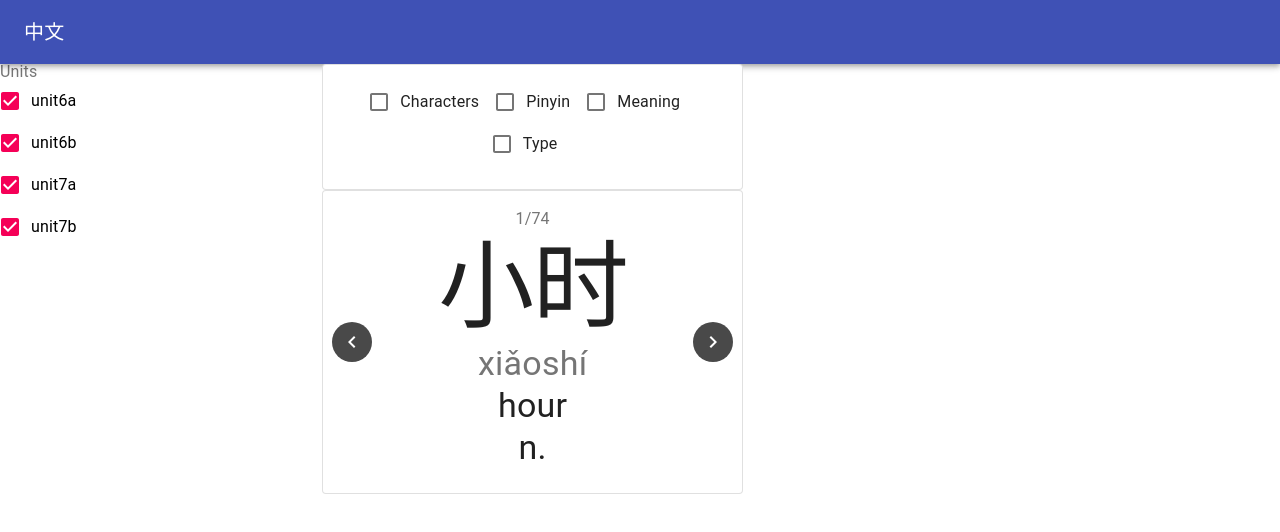
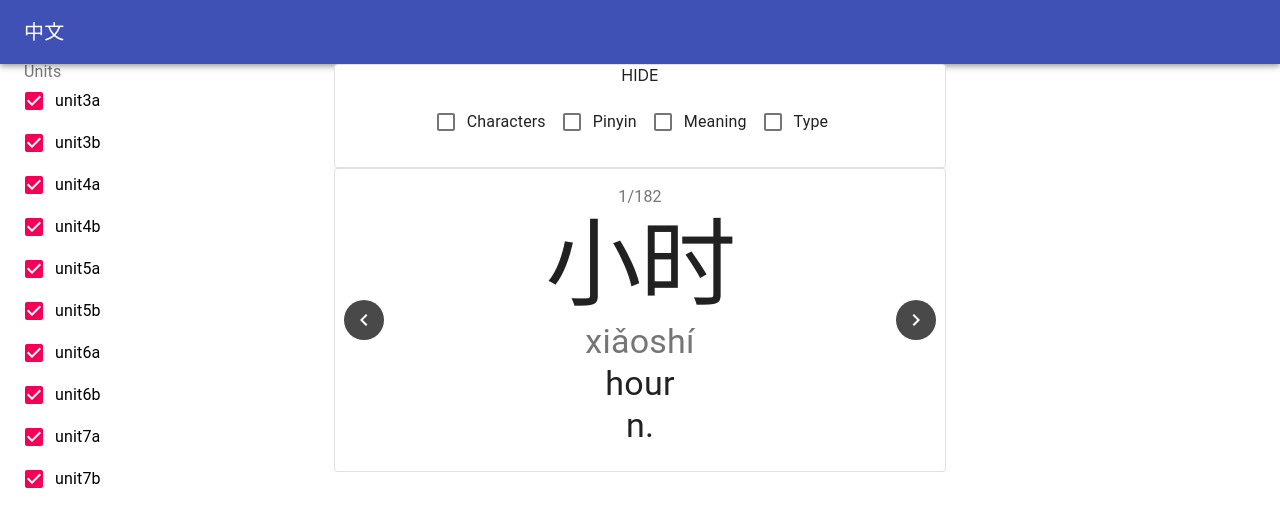
Before and after one commit to znamo/hanyu, a React (Create React App) app: page / in a window 1280 px wide. Shown: the top 532 px of the page. Built offline with nearby package versions, Linux system fonts and the light colour scheme.

Commit message:
Add favicon and other units

```diff
--- a/src/App.tsx
+++ b/src/App.tsx
@@ -1,16 +1,8 @@
 import React, {useEffect} from 'react';
-import logo from './logo.svg';
 import './App.scss';
 import units from './state';
 import CardCarousel from "./components/card_carousel/cardCarousel";
 
-// function App() {
-//   return (
-//     <div className="App">
-//         <CardCarousel cardList={unit5}/>
-//     </div>
-//   );
-// }
 import AppBar from '@material-ui/core/AppBar';
 import Toolbar from '@material-ui/core/Toolbar';
 import Typography from '@material-ui/core/Typography';
@@ -20,7 +12,7 @@ import MenuIcon from '@material-ui/icons/Menu';
 import ControlOptions from "./components/control_options/control_options";
 import {CardProps, UnitProps} from "./types";
 import {CarouselProps} from "react-material-ui-carousel";
-import {Grid} from "@material-ui/core";
+import {Grid, Container} from "@material-ui/core";
 
 function App() {
     const unitsWithIncludeFlag = units.map(obj => ({...obj, include: true}))
@@ -51,16 +43,19 @@ function App() {
                 </Toolbar>
             </AppBar>
 
+             <Container>
                     <Grid container spacing={1}>
                         <Grid item xs={3}>
                             <ControlOptions units={includedUnits} handleChange={handleChange}/>
                         </Grid>
-                <Grid item xs={4}>
+                        <Grid item xs={6}>
                             <div className="App">
                                 <CardCarousel cardList={randomCardList}/>
                             </div>
                         </Grid>
                     </Grid>
+            </Container>
+
             </>
     );
 }
--- a/src/components/card_carousel/cardCarousel.tsx
+++ b/src/components/card_carousel/cardCarousel.tsx
@@ -22,6 +22,7 @@ const CardCarousel: React.FC<{ cardList: CardProps[], carouselOptions?: Carousel
     return (
         <>
             <MaterialCard.default variant="outlined">
+                HIDE
                 <CardContent>
                     <FormControlLabel
                         control={<Checkbox checked={hideFields.characters} onChange={handleChange} name="characters"
--- a/src/state/index.ts
+++ b/src/state/index.ts
@@ -1,14 +1,26 @@
+import unit3a from "./unit3a";
+import unit3b from "./unit3b";
+import unit4a from "./unit4a";
+import unit4b from "./unit4b";
+import unit5a from "./unit5a";
+import unit5b from "./unit5b";
 import unit6a from "./unit6a";
 import unit6b from "./unit6b";
 import unit7a from "./unit7a";
 import unit7b from "./unit7b";
-import unit5 from "./unit5";
+
 
 const units = [
-   {name: 'unit6a', characters: unit6a},
-   {name: 'unit6b', characters: unit6b},
-   {name: 'unit7a', characters: unit7a},
-   {name: 'unit7b', characters: unit7b}
+    {name: 'unit3a', characters: unit3a},
+    {name: 'unit3b', characters: unit3b},
+    {name: 'unit4a', characters: unit4a},
+    {name: 'unit4b', characters: unit4b},
+    {name: 'unit5a', characters: unit5a},
+    {name: 'unit5b', characters: unit5b},
+    {name: 'unit6a', characters: unit6a},
+    {name: 'unit6b', characters: unit6b},
+    {name: 'unit7a', characters: unit7a},
+    {name: 'unit7b', characters: unit7b}
 ]
 
 export default units
--- a/src/state/template.ts
+++ b/src/state/template.ts
@@ -23,6 +23,4 @@ const _UNIT_ = [
      generate('', '', '', ''),
 ];
 
-const unit = {name: '_UNIT_', characters: _UNIT_, include: false}
-
-export default unit;
+export default _UNIT_;
--- /dev/null
+++ b/src/state/unit3a.ts
@@ -0,0 +1,26 @@
+import {generate} from './utils'
+
+const unit3a = [
+     generate('父亲', 'fùqīn', 'father', 'n.'),
+     generate('母亲', 'mǔqīn', 'mother', 'n.'),
+     generate('父母亲', 'fùmǔqīn', 'parents', 'n.'),
+     generate('房间', 'fángjiān', 'room', 'n.'),
+     generate('借', 'jiè', 'borrow; lend', 'v.'),
+     generate('拿', 'ná', 'hold; take; bring', 'v.'),
+     generate('参观', 'cānguān', 'visit; look around', 'v.'),
+     generate('新', 'xīn', 'new', 'adj.'),
+     generate('先', 'xiān', 'first', 'adv.'),
+     generate('第', 'dì', 'prefix for ordinal numbers', ''),
+     generate('次', 'cì', ' ', 'MW for frequency (number of times)'),
+     generate('政治', 'zhèngzhì', 'politics', 'n.'),
+     generate('经济', 'jīngjì', 'economy', 'n.'),
+     generate('历史', 'lìshǐ', 'history', 'n.'),
+     generate('文化', 'wénhuà', 'culture', 'n.'),
+     generate('国家', 'guójiā', 'country', 'n.'),
+     generate('博物馆', 'bówùguǎn', 'museum', 'n.'),
+     generate('中国通', 'Zhōngguótōng', 'an expert on China', ''),
+     generate('对...感兴趣/有兴趣', 'duì…gǎnxìngqù', 'be interested in', ''),
+     generate('兴趣', 'xìngqù', 'interest', 'n.')
+];
+
+export default unit3a;
--- /dev/null
+++ b/src/state/unit3b.ts
@@ -0,0 +1,22 @@
+import {generate} from './utils'
+
+const unit3b = [
+     generate('还', 'huán', 'return', 'v.'),
+     generate('写', 'xiě', 'write', 'v.'),
+     generate('下课', 'xiàkè', 'finish class; get out of class', 'v.o.'),
+     generate('过期', 'guòqī', 'be overdue', 'v.o.'),
+     generate('罚款', 'fákuǎn', 'impose a fine', 'v.o.'),
+     generate('应该', 'yīnggāi', 'should; ought to', 'mv'),
+     generate('图书馆', 'túshūguǎn', 'library', 'n.'),
+     generate('生意', 'shēngyì', 'business', 'n.'),
+     generate('规定', 'guīdìng', 'rules; regulate; stipulate', 'n./v.'),
+     generate('不错', 'búcuò', 'not bad; pretty good', 'adj.'),
+     generate('快', 'kuài', 'fast; quickly; hurry up; be about to', 'adj./adv.'),
+     generate('厉害', 'lìhai', 'severe; fierce', 'adj.'),
+     generate('恐怕', 'kǒngpà', 'I’m afraid that…; maybe, probably', 'adv.'),
+     generate('这么', 'zhème', 'like this; this way', 'adv.'),
+     generate('那么', 'nàme', 'like that; that way', 'adv.'),
+     generate('算了', 'suànle', 'let it go; forget it', 'v.')
+];
+
+export default unit3b;
--- /dev/null
+++ b/src/state/unit4a.ts
@@ -0,0 +1,23 @@
+import {generate} from './utils'
+
+const unit4a = [
+     generate('唱歌', 'chànggē', 'sing', 'v.o.'),
+     generate('跳舞', 'tiàowǔ', 'dance', 'v.o.'),
+     generate('好听', 'hǎotīng', 'pleasant to hear', 'adj.'),
+     generate('好看', 'hǎokàn', 'beautiful; goodlooking', 'adj.'),
+     generate('优美', 'yōuměi', 'graceful; fine', 'adj.'),
+     generate('早', 'zǎo', 'early', 'adj.'),
+     generate('晚', 'wǎn', 'late', 'adj.'),
+     generate('特别', 'tèbié', 'especially; special', 'adv./adj.'),
+     generate('主席', 'zhǔxí', 'chairman', 'n.'),
+     generate('总统', 'zǒngtǒng', 'president', 'n.'),
+     generate('外事', 'wàishì', 'foreign affairs', 'n.'),
+     generate('活动', 'huódòng', 'activity; exercise', 'n./v.'),
+     generate('问题', 'wèntí', 'quetion; problem', 'n.'),
+     generate('回答', 'huídá', 'answer; reply', 'v.'),
+     generate('见', 'jiàn', 'see; meet', 'v.'),
+     generate('去年', 'qùnián', 'last year', 'tw'),
+     generate('得', 'de', 'used to introduce a complememt to show degree', 'Part.')
+];
+
+export default unit4a;
--- /dev/null
+++ b/src/state/unit4b.ts
@@ -0,0 +1,25 @@
+import {generate} from './utils'
+
+const unit4b = [
+     generate('生日', 'shēngrì', 'birthday', 'n.'),
+     generate('生肖 ', 'shēngxiāo', 'the 12 animals of zodiac used to denote the year of a\n' +
+         'person’s birth', 'n.'),
+     generate('属', 'shǔ', 'be born in the year of', 'v.'),
+     generate('祝', 'zhù', 'wish (expressing good wishes)', 'v.'),
+     generate('快乐', 'kuàilè', 'merry, happy', 'adj.'),
+     generate('送', 'sòng', 'give (something as a gift)', 'v.'),
+     generate('礼物', 'lǐwù', 'gift', 'n.'),
+     generate('玉', 'yù', 'jade', 'n.'),
+     generate('年轻', 'niánqīng', 'young', 'adj.'),
+     generate('流利', 'liúlì', 'fluent', 'adj.'),
+     generate('明白', 'míngbái', 'understand; clear', 'v./adj.'),
+     generate('字', 'zì', 'character', 'n.'),
+     generate('蛋糕', 'dàngāo', 'cake', 'n.'),
+     generate('酒', 'jiǔ', 'wine, liquor', 'n.'),
+     generate('干杯', 'gānbēi', 'drink a toast, “cheers!”', 'v.o.'),
+     generate('咱们', 'zánmen', 'we', 'pron.'),
+     generate('越来越...', 'yuèláiyuè…', 'more and more', ''),
+     generate('越...越...', 'the more…the more…', '', '')
+];
+
+export default unit4b;
--- /dev/null
+++ b/src/state/unit5a.ts
@@ -0,0 +1,26 @@
+import {generate} from './utils'
+
+const unit5a = [
+     generate('季节 ', 'jìjié', 'season', 'n.'),
+     generate('春天', 'chūntiān', 'spring', 'TW'),
+     generate('夏天', 'xiàtiān', 'summer', 'TW'),
+     generate('秋天', 'qiūtiān', 'autumn', 'TW'),
+     generate('冬天', 'dōngtiān', 'winter', 'TW'),
+     generate('热', 'rè', 'hot', 'adj.'),
+     generate('暖和', 'nuǎnhuo', 'warm', 'adj.'),
+     generate('凉快', 'liángkuài', 'cool', 'adj.'),
+     generate('冷', 'lěng', 'cold', 'adj.'),
+     generate('听', 'tīng', 'listen', 'v.'),
+     generate('天气', 'tiānqì', 'weather', 'n.'),
+     generate('预报', 'yùbào', 'forecast', 'v.'),
+     generate('温度', 'wēndù', 'temperature', 'n.'),
+     generate('低', 'dī', 'low', 'adj.'),
+     generate('度', 'dù', 'degree (a MW for temperature etc.)', 'MW'),
+     generate('左右', 'zuǒyòu', 'about; around', 'Part.'),
+     generate('暖气', 'nuǎnqì', 'heating; radiator', 'n.'),
+     generate('家乡', 'jiāxiāng', 'hometown', 'n.'),
+     generate('比', 'bǐ', 'than', 'prep.'),
+     generate('更', 'gèng', 'more', 'adv.')
+];
+
+export default unit5a;
--- /dev/null
+++ b/src/state/unit5b.ts
@@ -0,0 +1,23 @@
+import {generate} from './utils'
+
+const unit5b = [
+     generate('晴天', 'qíngtiān', 'sunny day', 'n.'),
+     generate('多云', 'duōyún', 'cloudy', 'adj.'),
+     generate('下雨', 'xiàyǔ', 'rain', 'v.o.'),
+     generate('下雪', 'xiàxuě', 'snow', 'v.o.'),
+     generate('刮风', 'guāfēng', 'wind blowing; windy', 'v.o.'),
+     generate('滑雪', 'huáxuě', 'ski', 'v.o.'),
+     generate('滑冰', 'huábīng', 'skate', 'v.o.'),
+     generate('游泳', 'yóuyǒng', 'swim', 'v.o.'),
+     generate('美', 'měi', 'beautiful', 'adj.'),
+     generate('短', 'duǎn', 'short', 'adj.'),
+     generate('一样', 'yíyàng', 'the same', 'adj.'),
+     generate('差不多', 'chàbuduō', 'about the same', 'adj.'),
+     generate('...极了', 'jíle', 'very, extremely', ''),
+     generate('枫叶', 'fēngyè', 'maple leaf', 'n.'),
+     generate('常常', 'chángcháng', 'often', 'v.'),
+     generate('有的时候', '（有时候/有时）', 'yǒudeshíhou (yǒushíhou/yǒushí)', 'sometimes'),
+     generate('很少', 'hěnshǎo', 'seldom', '')
+];
+
+export default unit5b;
```
Also changed, not shown: src/state/unit5.js (deleted, +0 -22 lines), src/logo.svg (deleted), 1 other file (tests, documents, lock files or other folders). Lines whose indentation alone changed are shown as unchanged.
